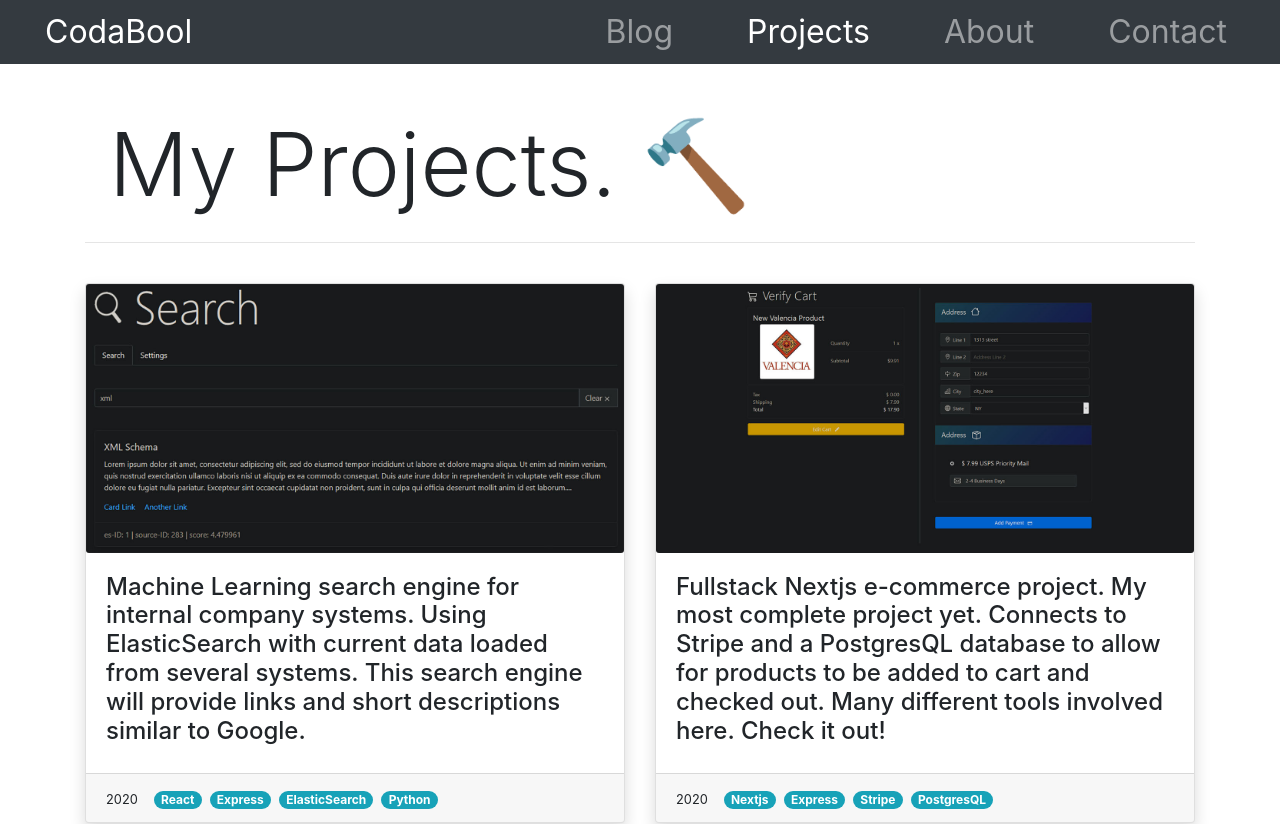
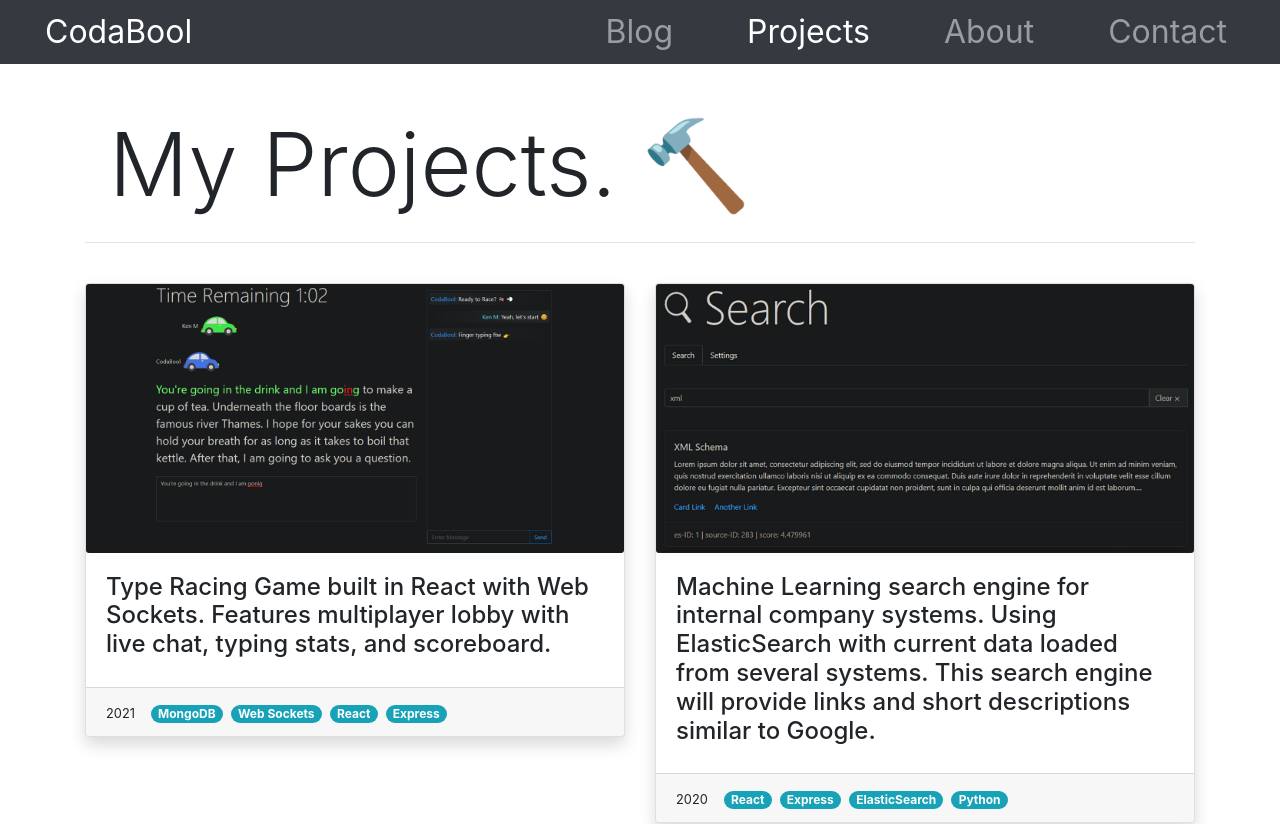
Before and after one commit to CodaBool/CodaBool.com-legacy, a Next.js app: page /projects in a window 1280 px wide. Shown: the top 824 px of the page. Built offline with nearby package versions, Linux system fonts and the light colour scheme.

Commit message:
new type racer project

```diff
--- a/pages/projects/[slug].js
+++ b/pages/projects/[slug].js
@@ -4,7 +4,7 @@ import Row from 'react-bootstrap/Row'
 import { redirectSpinner } from '../../components/landingPage/Type'
 import TerminalAnimation from 'react-animated-term'
 
-const PROJECT_COUNT = 9 // used for static render of pages at build time (getStaticPaths)
+const PROJECT_COUNT = 10 // used for static render of pages at build time (getStaticPaths)
 
 export default function Project({ slug }) {
   const router = useRouter()
@@ -19,6 +19,7 @@ export default function Project({ slug }) {
       case '7': router.push('https://codabool-nextjs-social.herokuapp.com'); break
       case '8': router.push('https://market.codabool.vercel.app'); break
       case '9': router.push('https://codabool-react-search.herokuapp.com'); break
+      case '10': router.push('https://codabool-type-racer.herokuapp.com'); break
       default: router.push('/projects')
     }
   }, [])
--- a/pages/projects/index.js
+++ b/pages/projects/index.js
@@ -35,6 +35,14 @@ export default function Projects() {
       <h1 className="display-2 m-4">My Projects. 🔨</h1>
       <hr />
       <Row>
+        <ProjectBox
+          description="Type Racing Game built in React with Web Sockets. Features multiplayer lobby with live chat, typing stats, and scoreboard."
+          link="/projects/10"
+          tags={['MongoDB', 'Web Sockets', 'React', 'Express']}
+          delay={0}
+          year={2021}
+          image="/assets/coverImg/race-cover.png"
+        />
         <ProjectBox
           description="Machine Learning search engine for internal company systems. Using ElasticSearch with current data loaded from several systems. This search engine will provide links and short descriptions similar to Google."
           link="/projects/9"
```
Also changed, not shown: public/assets/coverImg/race-cover.png (added).
